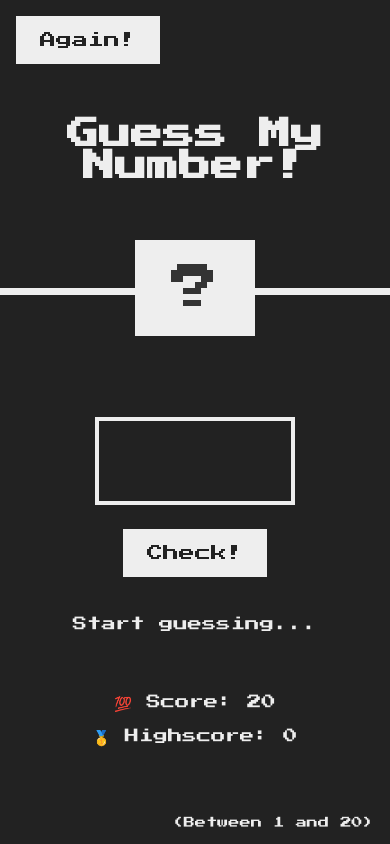
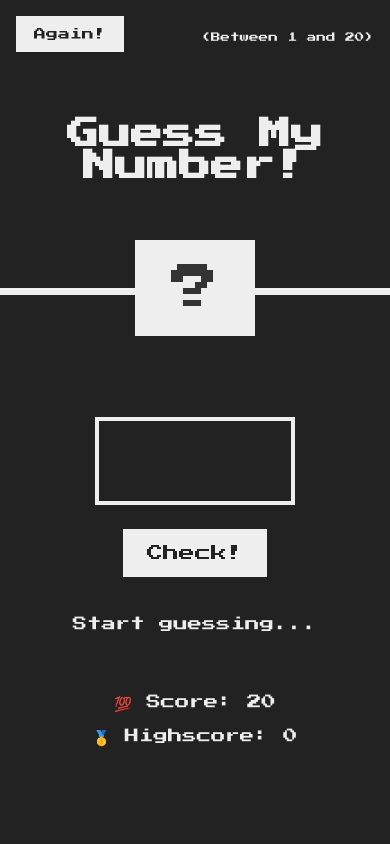
Before and after one commit to StilyanAtanasov/The_Complete_JavaScript_Course, a plain HTML site: page 05. DOM and Events Fundamentals/Projects/#1 Guess My Number/index.html in a window 390 px wide. Drawn offline with Linux system fonts and the light colour scheme.

Commit message:
Guess My Number Update
Further improvements in the responsive  design of the project.

```diff
--- a/05. DOM and Events Fundamentals/Projects/#1 Guess My Number/style.css
+++ b/05. DOM and Events Fundamentals/Projects/#1 Guess My Number/style.css
@@ -171,11 +171,19 @@ h1 {
   }
 }
 
-@media (max-width: 400px) {
+@media (max-width: 400px) and (min-height: 700px) {
   .between {
-    position: fixed;
-    top: auto;
-    bottom: 2rem;
+    font-size: 1.2rem;
+  }
+  .again {
+    font-size: 1.5rem;
+    padding: 1.5rem 2.25rem;
+  }
+}
+
+@media (max-width: 350px) and (min-height: 700px) {
+  .between {
+    font-size: 1rem;
   }
 }
 
```
